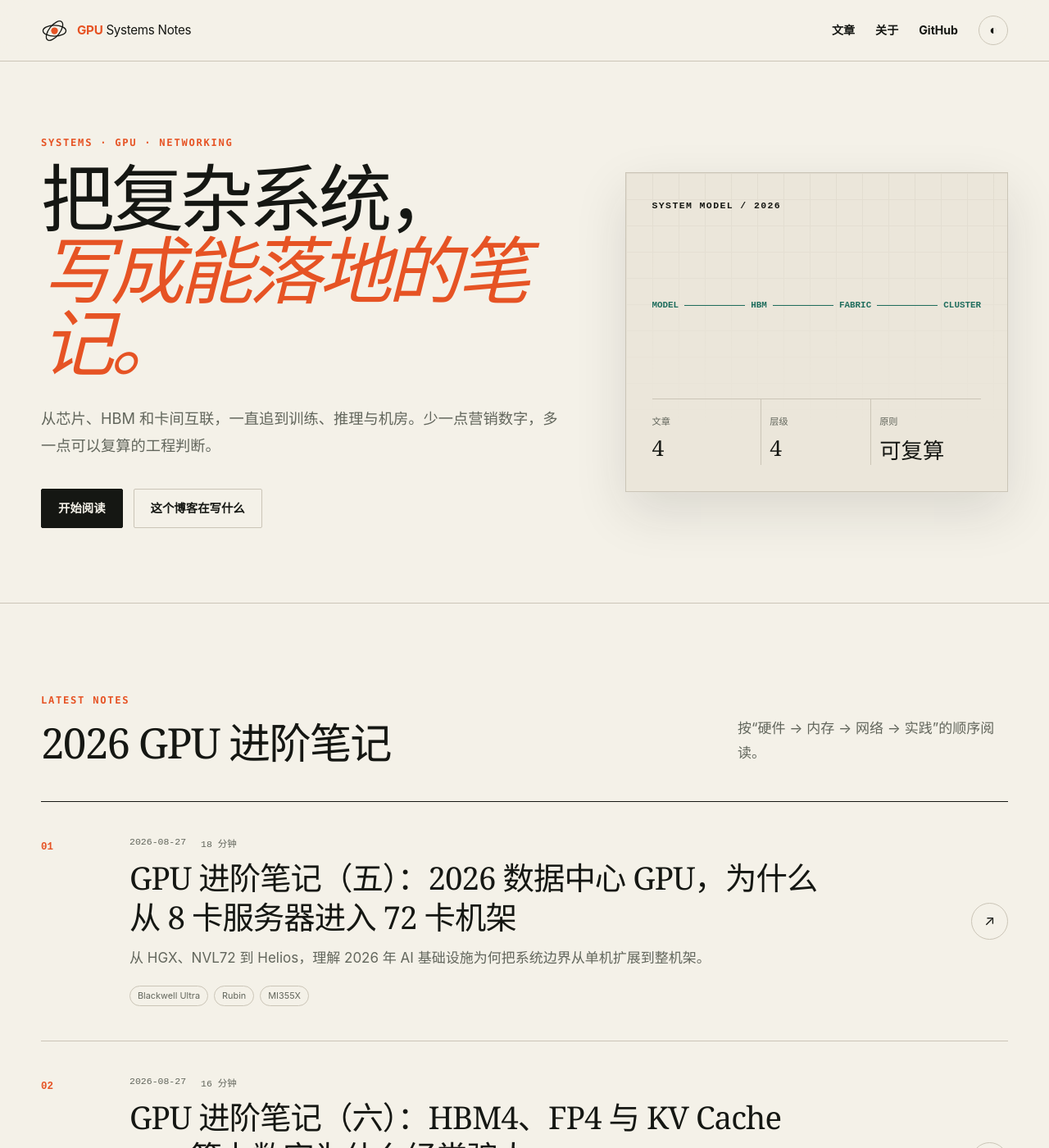
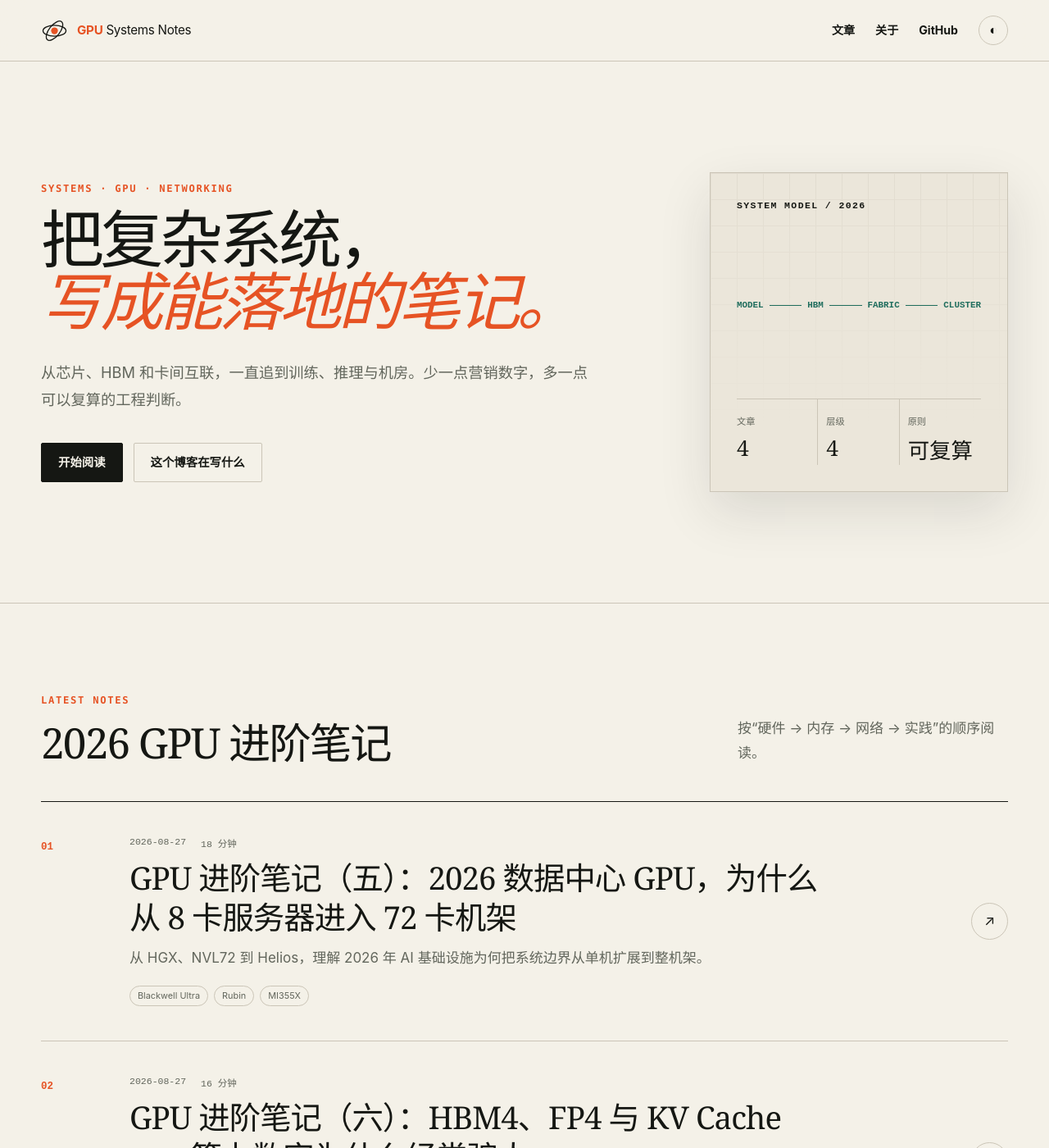
Before and after one commit to newdogwang-netizen/blogs, a Jekyll site: the page built from index.html, in a window 1280 px wide and 1400 px high. Shown: the whole window at 82% size. Built offline with Jekyll 4.4.1, drawn with Linux system fonts in a browser that asks for light colours.

Commit message:
refine homepage hero layout

```diff
--- a/assets/css/style.css
+++ b/assets/css/style.css
@@ -42,8 +42,8 @@ img { max-width: 100%; }
 .theme-toggle:hover { border-color: var(--accent); color: var(--accent); }
 
 .home-hero { overflow: hidden; border-bottom: 1px solid var(--line); }
-.hero-grid { min-height: 660px; display: grid; grid-template-columns: 1.15fr .85fr; align-items: center; gap: 80px; padding-block: 90px; }
-.hero-copy h1 { max-width: 760px; margin: 0; font: 500 clamp(3.4rem, 7vw, 6.9rem)/.98 Georgia, "Songti SC", serif; letter-spacing: -.055em; }
+.hero-grid { min-height: 660px; display: grid; grid-template-columns: 1.35fr .65fr; align-items: center; gap: 60px; padding-block: 90px; }
+.hero-copy h1 { max-width: 760px; margin: 0; font: 500 clamp(3.4rem, 6vw, 6.2rem)/.98 Georgia, "Songti SC", serif; letter-spacing: -.055em; }
 .hero-copy h1 em { color: var(--accent); font-weight: 500; }
 .hero-lede { max-width: 670px; margin: 34px 0 0; color: var(--muted); font-size: 1.14rem; line-height: 1.8; }
 .hero-actions { display: flex; flex-wrap: wrap; gap: 13px; margin-top: 36px; }
```
